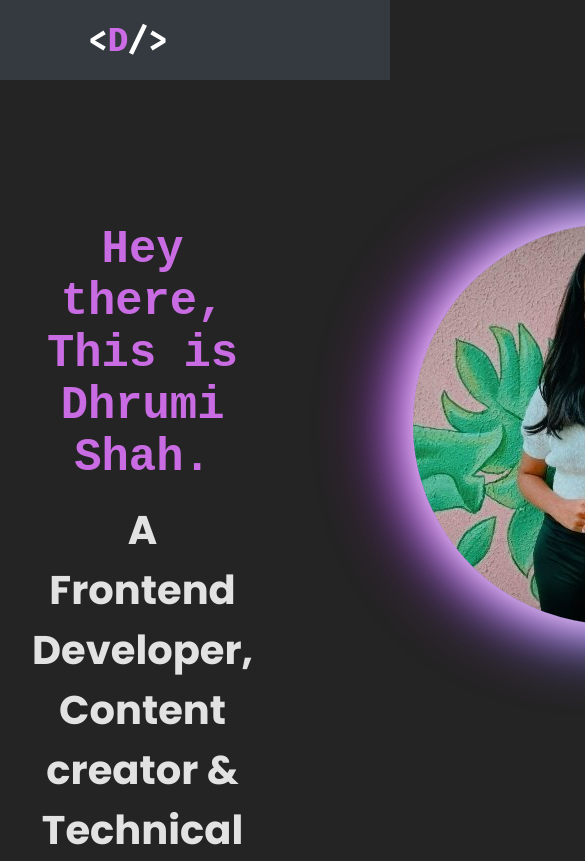
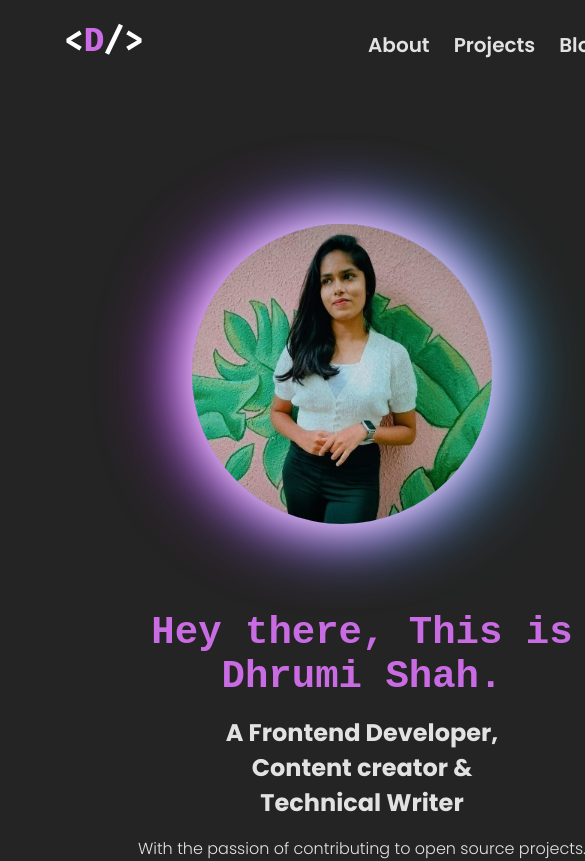
Before and after one commit to dhrumishah/My-portfolio, a React (Vite) app: page / in a window 390 px wide. Shown: the top 861 px of the page, 585 px wide, since content can reach past the window. Built offline with nearby package versions, Linux system fonts and the light colour scheme; a web font is replaced by a local one.

Commit message:
media queries for main page added

```diff
--- a/src/App.css
+++ b/src/App.css
@@ -362,3 +362,43 @@ li:hover {
   font-size: 1.5em;
   margin-top: 2rem;
 }
+/* NavBar Section  */
+@media only screen and (max-width: 768px) {
+  .about--arrows {
+    margin-top: 30rem;
+    margin-left: 22rem;
+  }
+  .nav {
+    max-width: 768px;
+    background-color: transparent;
+  }
+  .div--logo {
+    margin-left: 4rem;
+  }
+  .div--content {
+    margin-left: 200px;
+  }
+  .nav--li {
+    margin-left: 1.5rem;
+  }
+  .about--section {
+    display: flex;
+    flex-direction: column-reverse;
+  }
+  .about--heading {
+    margin-left: 5rem;
+    height: 100px;
+    width: 500px;
+  }
+  .about--title {
+    font-size: 3em;
+    margin-top: 5rem;
+  }
+  .about--content {
+    font-size: 1.5em;
+  }
+  .about--profileImage {
+    height: 300px;
+    width: 300px;
+  }
+}
```
